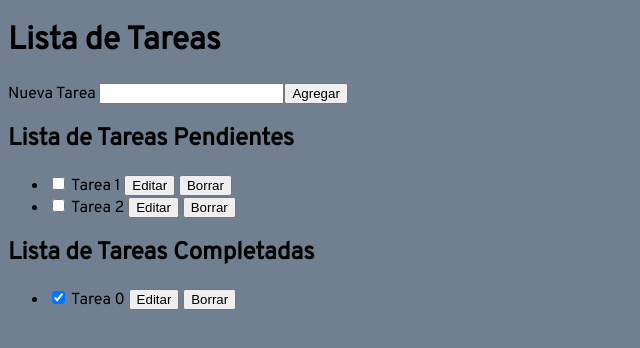
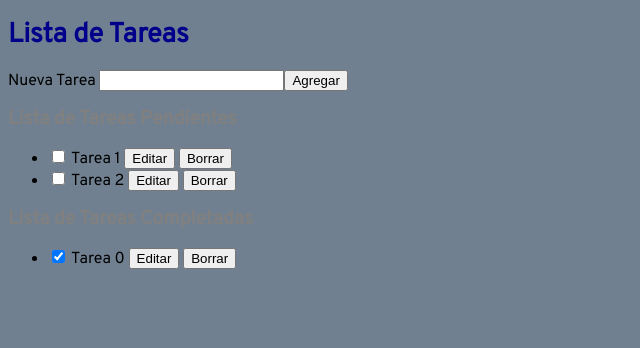
Before and after one commit to soullesspy/soullesspy.github.io, a plain HTML site: page index.html in a window 1280 px wide. Shown: the whole page, without its empty margins (0-640 px from the left). Drawn offline with Linux system fonts and the light colour scheme.

Commit message:
Update styles.css

```diff
--- a/styles.css
+++ b/styles.css
@@ -2,3 +2,11 @@ body{
     background-color: slategray;
     font-family: 'Overpass';
 }
+h1{
+    font-size: 1.7em;
+    color: darkblue
+}
+h2{
+    font-size: 1.2em;
+    color: gray;
+}
```
